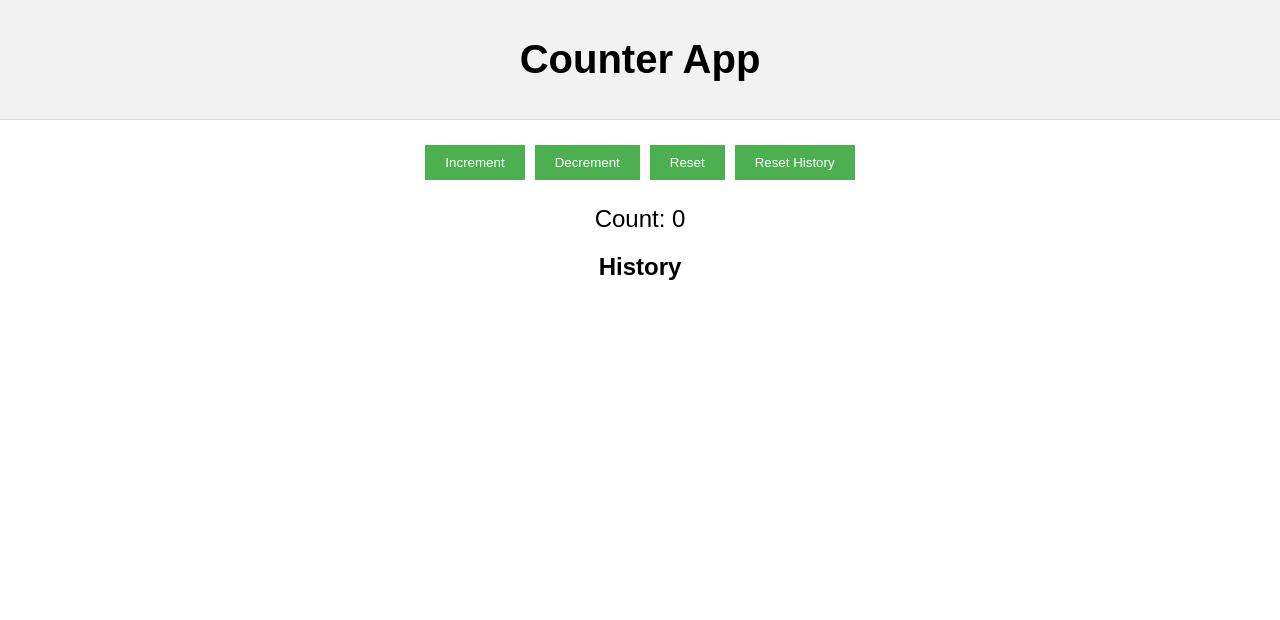
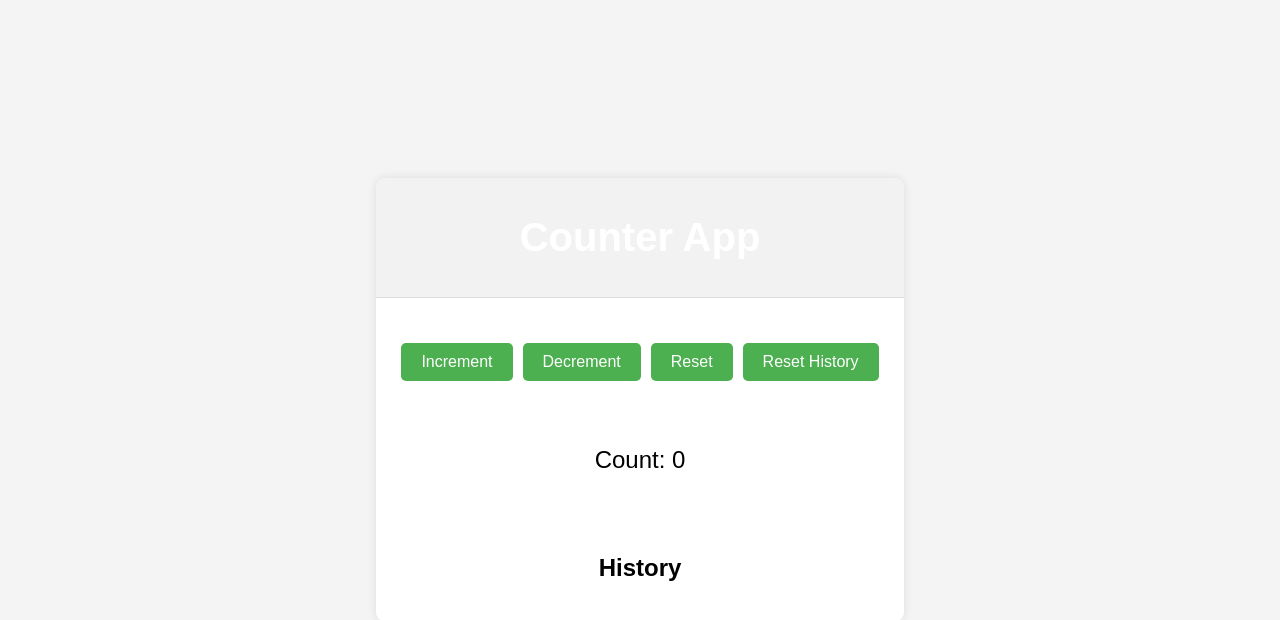
Before and after one commit to tejas-17/Counter-App, a React (Create React App) app: page / in a window 1280 px wide. Shown: the top 620 px of the page. Built offline with nearby package versions, Linux system fonts and the light colour scheme.

Commit message:
added new css features

```diff
--- a/src/index.css
+++ b/src/index.css
@@ -5,9 +5,61 @@ body {
     sans-serif;
   -webkit-font-smoothing: antialiased;
   -moz-osx-font-smoothing: grayscale;
+  background-color: #f4f4f4;
+  display: flex;
+  align-items: center;
+  justify-content: center;
+  height: 100vh;
 }
 
-code {
-  font-family: source-code-pro, Menlo, Monaco, Consolas, 'Courier New',
-    monospace;
+.App {
+  background-color: #fff;
+  border-radius: 10px;
+  box-shadow: 0 0 10px rgba(0, 0, 0, 0.1);
+  overflow: hidden;
 }
+
+.header {
+  background-color: #3498db;
+  color: #fff;
+  padding: 20px;
+  text-align: center;
+}
+
+.button-container {
+  display: flex;
+  justify-content: space-around;
+  padding: 20px;
+}
+
+button {
+  background-color: #3498db;
+  color: #fff;
+  border: none;
+  padding: 10px 20px;
+  font-size: 16px;
+  cursor: pointer;
+  border-radius: 5px;
+  transition: background-color 0.3s ease;
+}
+
+button:hover {
+  background-color: #2980b9;
+}
+
+.count {
+  font-size: 24px;
+  text-align: center;
+  padding: 20px;
+}
+
+.history-container {
+  padding: 20px;
+}
+
+.history-card {
+  background-color: #ecf0f1;
+  padding: 10px;
+  margin-bottom: 10px;
+  border-radius: 5px;
+}
```
